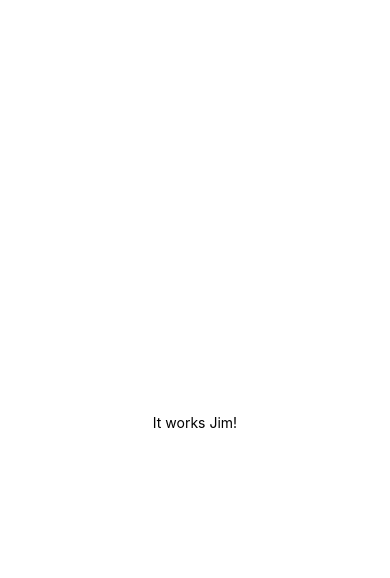
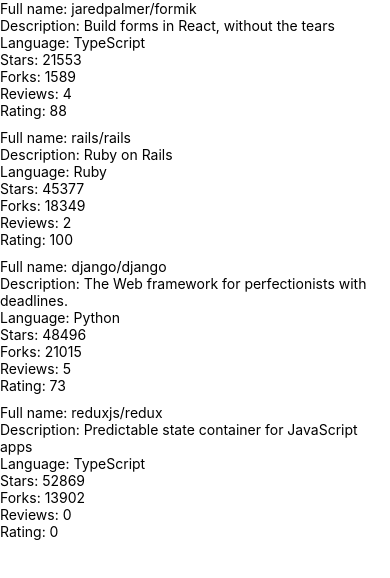
Before and after one commit to scottsquatch/rate-repository-app, a React Native app: screen / in a window 390 px wide. Shown: the top 578 px of the page. Built offline with nearby package versions, Linux system fonts and the light colour scheme.

Commit message:
Complete exercise 10.3

```diff
--- a/App.js
+++ b/App.js
@@ -1,21 +1,9 @@
-import { StatusBar } from 'expo-status-bar';
 import React from 'react';
-import { StyleSheet, Text, View } from 'react-native';
 
-export default function App() {
-  return (
-    <View style={styles.container}>
-      <Text>It works Jim!</Text>
-      <StatusBar style="auto" />
-    </View>
-  );
+import Main from './src/components/Main';
+
+const App = () => {
+  return <Main />;
 }
 
-const styles = StyleSheet.create({
-  container: {
-    flex: 1,
-    backgroundColor: '#fff',
-    alignItems: 'center',
-    justifyContent: 'center',
-  },
-});
+export default App;
--- /dev/null
+++ b/src/components/Main.jsx
@@ -0,0 +1,22 @@
+import React from 'react';
+import Constants from 'expo-constants';
+import { Text, StyleSheet, View } from 'react-native';
+import RepositoryList from './RepositoryList';
+
+const styles = StyleSheet.create({
+  container: {
+    marginTop: Constants.statusBarHeight,
+    flexGrow: 1,
+    flexShrink: 1,
+  }
+});
+
+const Main = () => {
+  return (
+    <View style={styles.container}>
+      <RepositoryList />
+    </View>
+  );
+};
+
+export default Main;
--- /dev/null
+++ b/src/components/RepositoryItem.jsx
@@ -0,0 +1,17 @@
+import React from 'react';
+import { View, Text } from 'react-native';
+
+const RepositoryItem = ({ item }) => {
+  return (
+  <View>
+    <Text>Full name: {item.fullName}</Text>
+    <Text>Description: {item.description}</Text>
+    <Text>Language: {item.language}</Text>
+    <Text>Stars: {item.stargazersCount}</Text>
+    <Text>Forks: {item.forksCount}</Text>
+    <Text>Reviews: {item.reviewCount}</Text>
+    <Text>Rating: {item.ratingAverage}</Text>
+  </View>);
+}
+
+export default RepositoryItem;
--- /dev/null
+++ b/src/components/RepositoryList.jsx
@@ -0,0 +1,74 @@
+import React from 'react';
+import { FlatList, View, StyleSheet } from 'react-native';
+import RepositoryItem from './RepositoryItem';
+
+const styles = StyleSheet.create({
+  separator: {
+    height: 10,
+  },
+});
+
+const repositories = [
+  {
+    id: 'jaredpalmer.formik',
+    fullName: 'jaredpalmer/formik',
+    description: 'Build forms in React, without the tears',
+    language: 'TypeScript',
+    forksCount: 1589,
+    stargazersCount: 21553,
+    ratingAverage: 88,
+    reviewCount: 4,
+    ownerAvatarUrl: 'https://avatars2.githubusercontent.com/u/4060187?v=4',
+  },
+  {
+    id: 'rails.rails',
+    fullName: 'rails/rails',
+    description: 'Ruby on Rails',
+    language: 'Ruby',
+    forksCount: 18349,
+    stargazersCount: 45377,
+    ratingAverage: 100,
+    reviewCount: 2,
+    ownerAvatarUrl: 'https://avatars1.githubusercontent.com/u/4223?v=4',
+  },
+  {
+    id: 'django.django',
+    fullName: 'django/django',
+    description: 'The Web framework for perfectionists with deadlines.',
+    language: 'Python',
+    forksCount: 21015,
+    stargazersCount: 48496,
+    ratingAverage: 73,
+    reviewCount: 5,
+    ownerAvatarUrl: 'https://avatars2.githubusercontent.com/u/27804?v=4',
+  },
+  {
+    id: 'reduxjs.redux',
+    fullName: 'reduxjs/redux',
+    description: 'Predictable state container for JavaScript apps',
+    language: 'TypeScript',
+    forksCount: 13902,
+    stargazersCount: 52869,
+    ratingAverage: 0,
+    reviewCount: 0,
+    ownerAvatarUrl: 'https://avatars3.githubusercontent.com/u/13142323?v=4',
+  },
+];
+
+const ItemSeparator = () => <View style={styles.separator} />;
+
+const RepositoryList = () => {
+  return (
+    <FlatList
+      data={repositories}
+      ItemSeparatorComponent={ItemSeparator}
+      renderItem={({ item }) => (
+        <RepositoryItem
+          key={item.id}
+          item={item}
+        />)}
+    />
+  );
+};
+
+export default RepositoryList;
```
